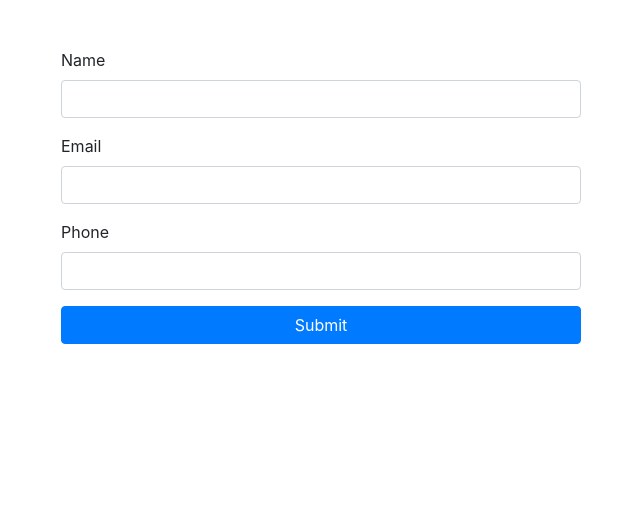
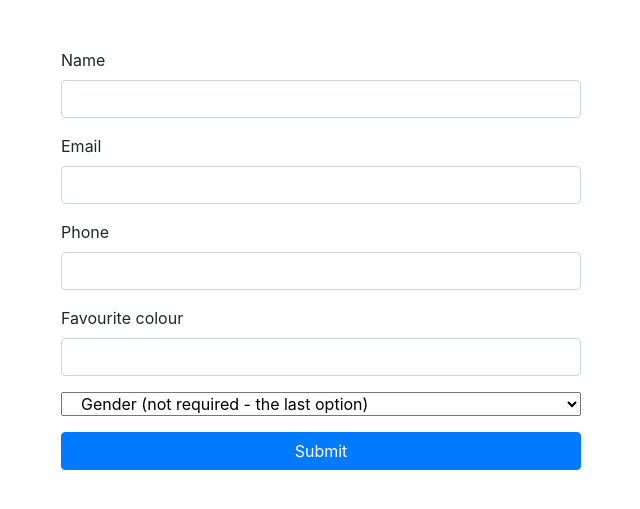
Before and after one commit to Vojtech550/project-root, a CodeIgniter 4 app: template app/Views/contact_form.php in a window 1280 px wide. Shown: the top 509 px of the page, without its empty margins (319-959 px from the left). Run offline with PHP 8.4 and a stand-in for CodeIgniter, Linux system fonts and the light colour scheme; the template is opened without the code that fills it, so the values that code supplies are empty; some libraries are stand-ins or nearby versions.

Commit message:
final commit

```diff
--- a/app/Config/Routes.php
+++ b/app/Config/Routes.php
@@ -33,8 +33,8 @@ $routes->setAutoRoute(true);
 // We get a performance increase by specifying the default
 // route since we don't have to scan directories.
 $routes->get('/', 'Home::index');
-$routes->get('contact-form', 'FormController::create');
-$routes->post('submit-form', 'FormController::formValidation');
+$routes->get('contact_form', 'FormController::create');
+$routes->post('submit_success', 'FormController::formValidation');
 
 /*
  * --------------------------------------------------------------------
--- a/app/Models/FormModel.php
+++ b/app/Models/FormModel.php
@@ -6,5 +6,5 @@ class FormModel extends Model
 {
     protected $table = 'users';
     protected $primaryKey = 'id';
-    protected $allowedFields = ['name', 'email', 'phone'];
+    protected $allowedFields = ['name', 'email', 'phone', 'gender', 'fav_colour'];
 }
--- a/app/Views/contact_form.php
+++ b/app/Views/contact_form.php
@@ -18,7 +18,7 @@
 
     <?php $validation = \Config\Services::validation(); ?>
 
-    <form method="post" action="<?php echo base_url('/submit-form') ?>">
+    <form method="post" action="<?php echo base_url('/submit_success') ?>">
       <div class="form-group">
         <label>Name</label>
         <input type="text" name="name" class="form-control">
@@ -57,6 +57,28 @@
       </div>
 
       <div class="form-group">
+        <label>Favourite colour</label>
+        <input type="text" name="fav_colour" class="form-control">
+
+        <!-- Error -->
+        <?php if($validation->getError('fav_colour')) {?>
+            <div class='alert alert-danger mt-2'>
+              <?= $error = $validation->getError('fav_colour'); ?>
+            </div>
+        <?php }?>
+      </div>
+
+      <select type="select" name="gender"  class="form-select col-lg-12" aria-label="Default select example">
+      <option selected disabled>Gender (not required - the last option)</option>
+      <option value="Male">male</option>
+      <option value="Female">Female</option>
+      <option value="Non-binary">Non-binary</option>
+      <option value="Transgender">Transgender</option>
+      <option value="Intersex">Intersex</option>
+      <option value="0">I prefer not to say</option>
+      </select>
+
+      <div class="form-group" style="margin-top:3%">
         <button type="submit" class="btn btn-primary btn-block">Submit</button>
       </div>
     </form>
```
Also changed, not shown: app/Controllers/FormController.php (+7 -3 lines), app/Views/submit_success.php (added, +19 -0 lines).
